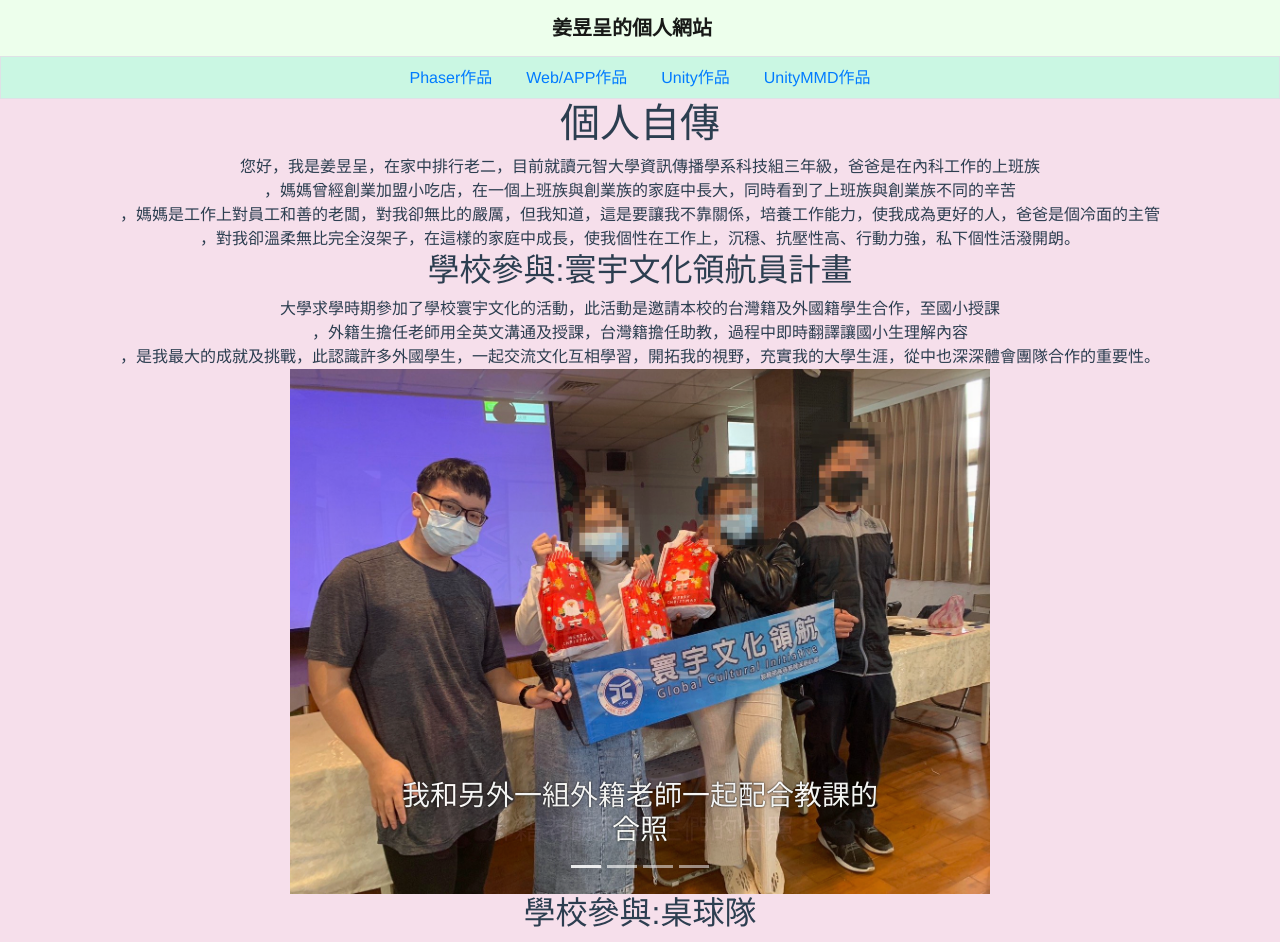
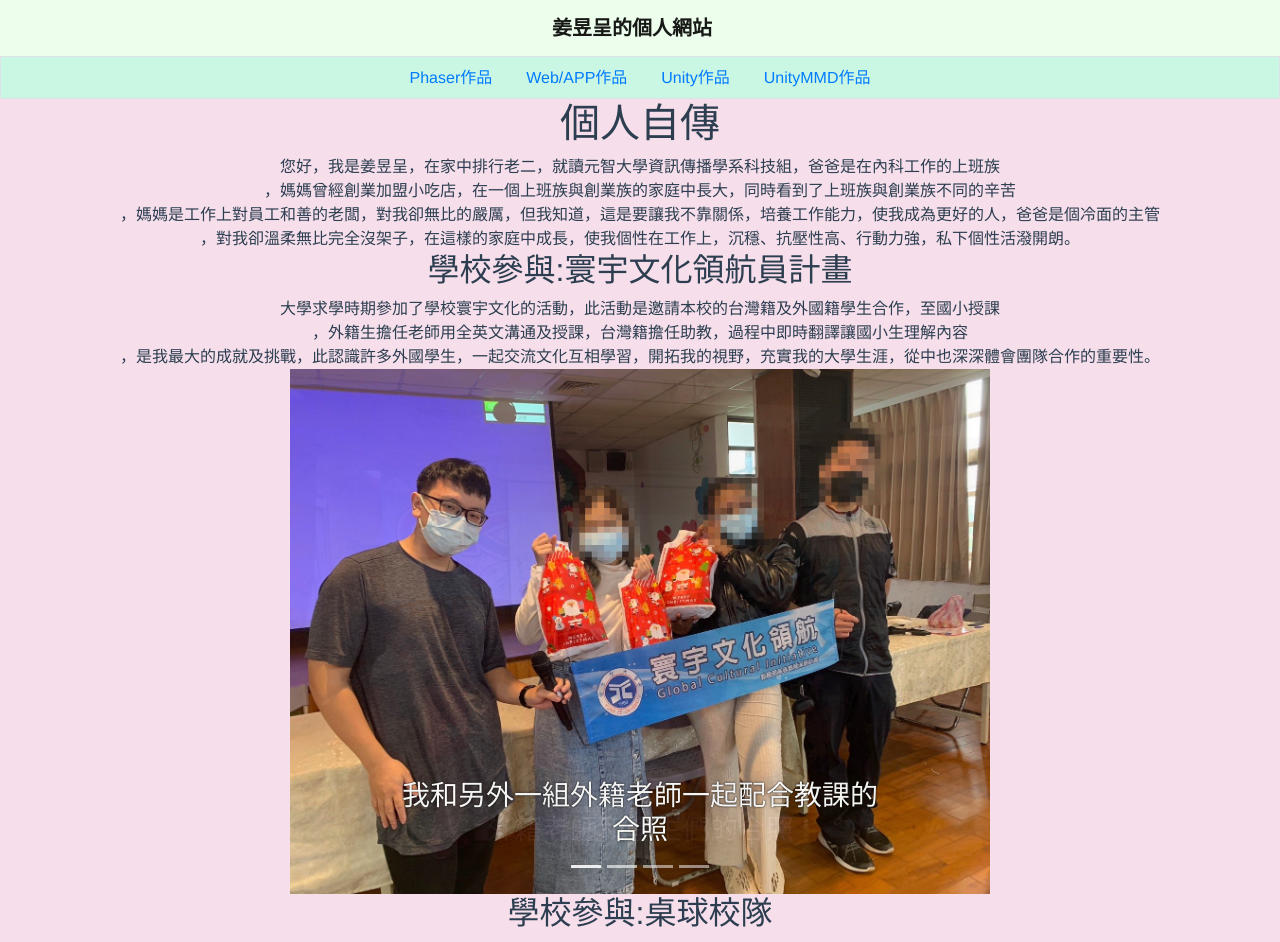
Before and after one commit to kanadafa/personal-web, a Vue app: page / in a window 1280 px wide. Shown: the top 942 px of the page. Built offline with nearby package versions, Linux system fonts and the light colour scheme.

Commit message:
change 22

```diff
--- a/src/views/AboutView.vue
+++ b/src/views/AboutView.vue
@@ -1,7 +1,7 @@
 <template>
   <div class="about">
     <h1>個人自傳</h1>
-    <p>您好，我是姜昱呈，在家中排行老二，目前就讀元智大學資訊傳播學系科技組三年級，爸爸是在內科工作的上班族 <br>
+    <p>您好，我是姜昱呈，在家中排行老二，就讀元智大學資訊傳播學系科技組，爸爸是在內科工作的上班族 <br>
       ，媽媽曾經創業加盟小吃店，在一個上班族與創業族的家庭中長大，同時看到了上班族與創業族不同的辛苦 <br>
       ，媽媽是工作上對員工和善的老闆，對我卻無比的嚴厲，但我知道，這是要讓我不靠關係，培養工作能力，使我成為更好的人，爸爸是個冷面的主管 <br>
       ，對我卻溫柔無比完全沒架子，在這樣的家庭中成長，使我個性在工作上，沉穩、抗壓性高、行動力強，私下個性活潑開朗。
@@ -12,7 +12,7 @@
       ，是我最大的成就及挑戰，此認識許多外國學生，一起交流文化互相學習，開拓我的視野，充實我的大學生涯，從中也深深體會團隊合作的重要性。
     </p>
     <CarouselComp :images=carouselData1 />
-    <h2>學校參與:桌球隊</h2>
+    <h2>學校參與:桌球校隊</h2>
     <p>在高中下課要去補習的路上，同班同學遇到我，說了一句:來打桌球，成為了我喜愛桌球的契機 <br>
     雖然高中開始學習真的比起國小練習過的其他人還要難學許多，但我抱著對桌球濃厚的興趣才得以加入學校的桌球隊 <br>
     </p>
--- a/src/views/UnityDemo.vue
+++ b/src/views/UnityDemo.vue
@@ -9,7 +9,7 @@
     </p>
     <div class="videounity">
       <b-embed type="iframe" aspect="16by9" src="https://www.youtube.com/embed/g8zIvafYGdE"></b-embed>
-      <p>製作感想:這主題我碰程式碼的部分不多，去尋找素材，劇情和建置場地等等的工作</p>
+      <p>個人部分:這個主題我主要是去尋找場地素材，音效素材以及後期影片製作</p>
     </div>
     <h2>第二個作品:zombie</h2>
     <p>這個遊戲就比較沒有那麼多的劇情，就只是雙人玩家可以一起去遊玩在同一個裝置上的小遊戲，構思有點像是旋風快打這類的雙人競技遊戲 <br>
@@ -18,9 +18,7 @@
     <div class="videounity">
       <b-embed type="iframe" aspect="16by9" src="https://www.youtube.com/embed/y6G4FB5aHz0"></b-embed>
     </div>
-    <p>製作感想:這個專題我每個方面都有碰到一點，版面的設計製作等等和一些簡單的程式邏輯，我覺得畫面切割剛開始就是一個不簡單的挑戰 <br>
-      但最後透過老師上課的教導都有做出來，感覺很棒!
-    </p>
+    <p>個人部分:這個專題我主要是製作遊戲介面的UI以及按鈕操控，後製的音效以及影片製作</p>
   </div>
 </template>
 <style scoped lang="scss">
```
Also changed, not shown: 7 other files (tests, documents, lock files or other folders).
